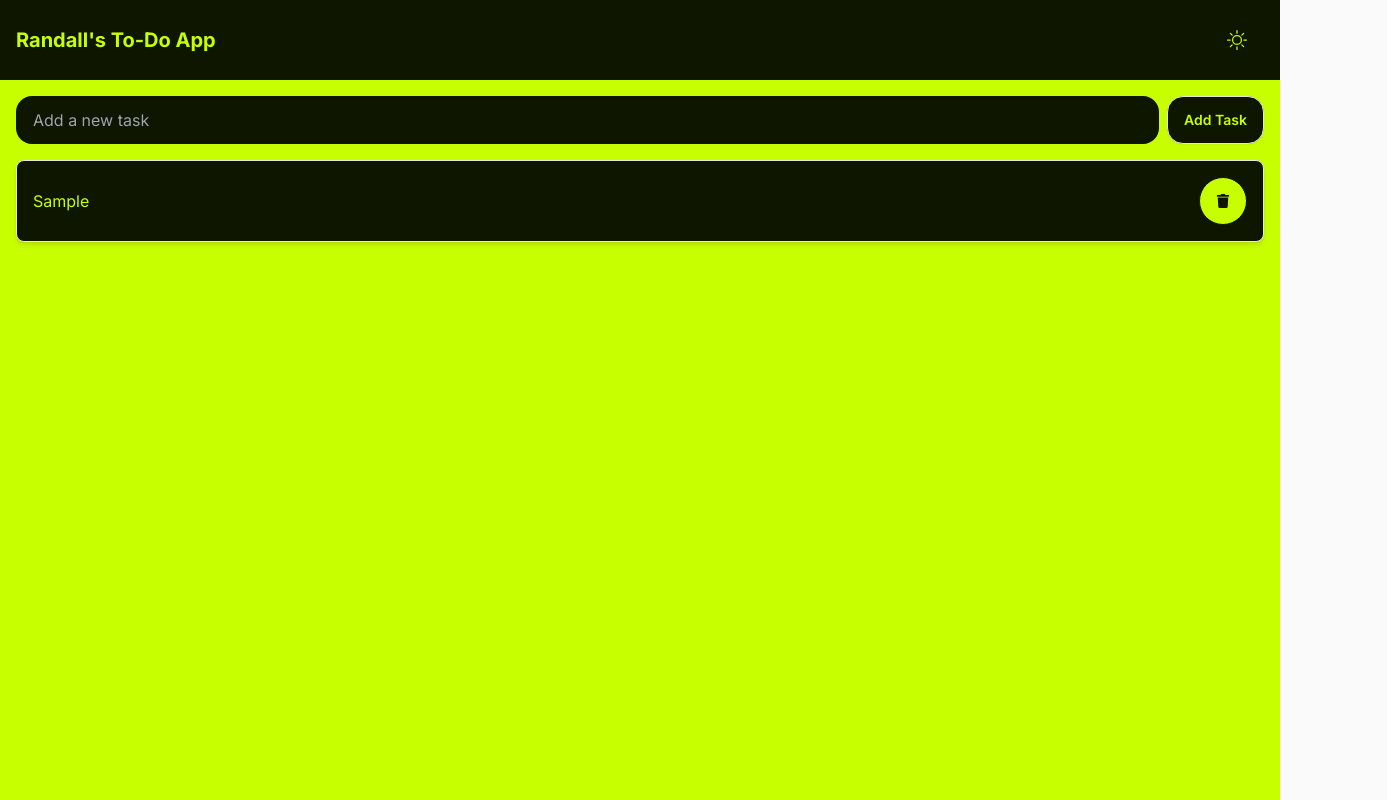
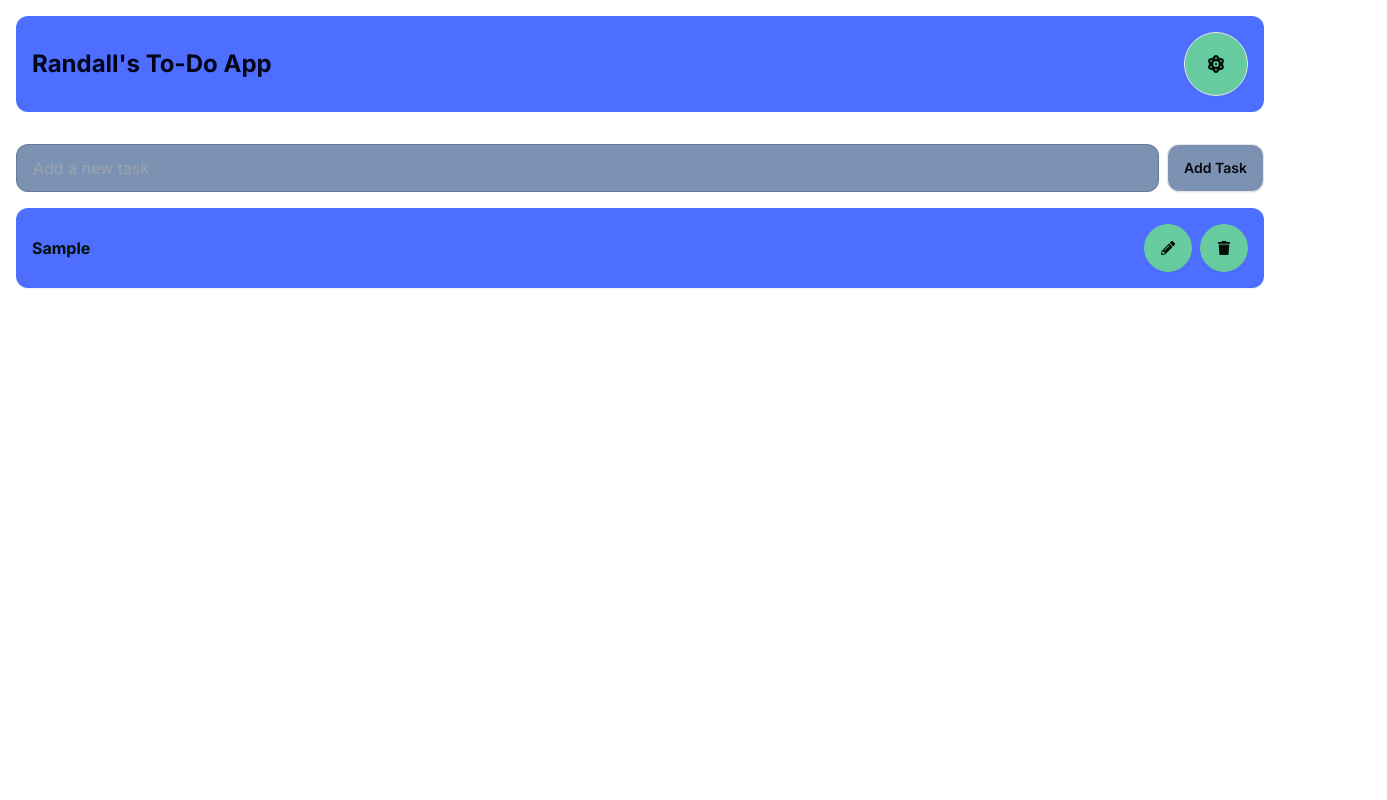
Before and after one commit to Lokie-ree/react-todo, a Next.js app: page / in a window 1280 px wide. Both pictures are taken after typing "Sample" into the empty fields and a click on the button "Add Task". Shown: the whole page, 1387 px wide, since content can reach past the window. Built offline with nearby package versions, Linux system fonts and the light colour scheme.

Commit message:
fixed TaskList padding issues, added new themes to ThemeController, added an edit button/Delete & Edit modal

```diff
--- /dev/null
+++ b/src/app/components/DeleteModal.jsx
@@ -0,0 +1,31 @@
+import React from "react";
+
+const DeleteModal = () => {
+  return (
+    <div className="flex flex-col justify-center text-center">
+      {/* Open the modal using document.getElementById('ID').showModal() method */}
+      <dialog id="delete_modal" className="modal modal-bottom sm:modal-middle">
+        <div className=" modal-box bg-secondary ">
+          <p className="text-lg py-4">
+            Are you sure you want to delete the task?
+          </p>
+          <div className="modal-action justify-center">
+            <form method="dialog">
+              {/* if there is a button in form, it will close the modal */}
+              <div className="flex gap-4">
+                <button className="btn bg-primary text-secondary-content rounded-xl">
+                  Cancel
+                </button>
+                <button className="btn bg-accent text-secondary-content rounded-xl">
+                  Delete
+                </button>
+              </div>
+            </form>
+          </div>
+        </div>
+      </dialog>
+    </div>
+  );
+};
+
+export default DeleteModal;
--- /dev/null
+++ b/src/app/components/EditModal.jsx
@@ -0,0 +1,32 @@
+import React from "react";
+
+const EditModal = () => {
+  return (
+    <div className="flex flex-col justify-center text-center">
+      {/* Open the modal using document.getElementById('ID').showModal() method */}
+      <dialog id="edit_modal" className="modal modal-bottom sm:modal-middle">
+        <div className=" modal-box bg-secondary ">
+          <h3 className="font-bold text-2xl py-3">EDIT TASK!!!</h3>
+          <p className="text-lg py-4">
+            Press ESC key or click the button below to close
+          </p>
+          <div className="modal-action justify-center">
+            <form method="dialog">
+              {/* if there is a button in form, it will close the modal */}
+              <div className="flex gap-4">
+                <button className="btn bg-primary text-secondary-content rounded-xl">
+                  Cancel
+                </button>
+                <button className="btn bg-accent text-secondary-content rounded-xl">
+                  Save
+                </button>
+              </div>
+            </form>
+          </div>
+        </div>
+      </dialog>
+    </div>
+  );
+};
+
+export default EditModal;
--- a/src/app/components/Header.jsx
+++ b/src/app/components/Header.jsx
@@ -1,33 +1,19 @@
-'use client'
+"use client";
 
-import React from 'react'
-import { BsSun, BsMoon } from 'react-icons/bs'
+import React from "react";
+import ThemeController from "./ThemeController";
 
 const Header = () => {
-
-  const toggleTheme = () => {
-    const html = document.documentElement;
-    html.setAttribute('data-theme',
-      html.getAttribute('data-theme') === 'acid' ? 'sunset': 'acid');
-  }
-
   return (
     <>
-      <header className="flex justify-between items-center p-4 bg-accent-content">
-        <h1 className="text-xl text-accent font-bold">Randall's To-Do App</h1>
-        <button
-          className="btn btn-ghost bg-accent-content text-accent rounded-full text-xl"
-          onClick={toggleTheme}
-          aria-label="Toggle Dark Mode"
-        >
-          <BsSun className="block dark:hidden"/>
-          <BsMoon className="hidden dark:block"/>
-        </button>
+      <header className="flex justify-between items-center m-4 p-4 bg-primary rounded-xl">
+        <h1 className="text-2xl text-primary-content font-bold">
+          Randall's To-Do App
+        </h1>
+        <ThemeController />
       </header>
     </>
+  );
+};
 
-
-  )
-}
-
-export default Header
+export default Header;
--- a/src/app/components/Task.jsx
+++ /dev/null
@@ -1,20 +0,0 @@
-'use client'
-
-import React from 'react'
-import { FaTrash } from 'react-icons/fa'
-
-const Task = ({ task, onDelete }) => {
-  return (
-    <div className="flex justify-between items-center p-4 mb-2 border bg-accent-content rounded-lg shadow-md">
-      <span>{task.text}</span>
-      <button
-        className="btn btn-accent btn-circle border-accent-content"
-        onClick={() => onDelete(task.id)}
-      >
-        <FaTrash />
-      </button>
-    </div>
-  )
-}
-
-export default Task
--- /dev/null
+++ b/src/app/components/TaskItem.jsx
@@ -0,0 +1,28 @@
+"use client";
+
+import React from "react";
+import { FaTrash, FaPencilAlt } from "react-icons/fa";
+
+const Task = ({ task, onDelete, onEdit }) => {
+  return (
+    <div className="flex justify-between items-center bg-primary text-accent-content p-4 rounded-xl shadow-sm">
+      <span>{task.text}</span>
+      <div className="flex gap-2">
+        <button
+          className="btn btn-accent btn-circle"
+          onClick={() => document.getElementById("edit_modal").showModal()}
+        >
+          <FaPencilAlt />
+        </button>
+        <button
+          className="btn btn-accent btn-circle"
+          onClick={() => document.getElementById("delete_modal").showModal()}
+        >
+          <FaTrash />
+        </button>
+      </div>
+    </div>
+  );
+};
+
+export default Task;
--- a/src/app/components/TaskList.jsx
+++ b/src/app/components/TaskList.jsx
@@ -1,14 +1,14 @@
-import React from 'react'
-import Task from './Task'
+import React from "react";
+import Task from "./TaskItem";
 
-const TaskList = ({ tasks, onDelete }) => {
+const TaskList = ({ tasks, onDelete, onEdit }) => {
   return (
-      <div className="bg-accent-content text-accent rounded-box">
-        {tasks.map((task) => (
-        <Task key={task.id} task={task} onDelete={onDelete} />
+    <div className="flex flex-col gap-4 text-accent font-bold rounded-xl">
+      {tasks.map((task) => (
+        <Task key={task.id} task={task} onDelete={onDelete} onEdit={onEdit} />
       ))}
-      </div>
-  )
-}
+    </div>
+  );
+};
 
-export default TaskList
+export default TaskList;
--- /dev/null
+++ b/src/app/components/ThemeController.jsx
@@ -0,0 +1,68 @@
+import React from "react";
+import { FaAtom } from "react-icons/fa";
+
+const ThemeController = () => {
+  return (
+    <div className="dropdown">
+      <div
+        tabIndex={0}
+        role="button"
+        className="btn btn-circle bg-accent text-accent-content sm:btn-sm md:btn-md lg:btn-lg"
+      >
+        <FaAtom className="text-lg" />
+      </div>
+      <ul
+        tabIndex={0}
+        className="dropdown-content bg-base-300 rounded-box z-[1] w-52 p-2 shadow-2xl"
+      >
+        <li>
+          <input
+            type="radio"
+            name="theme-dropdown"
+            className="theme-controller btn btn-sm btn-block btn-ghost justify-start"
+            aria-label="Default"
+            value="default"
+          />
+        </li>
+        <li>
+          <input
+            type="radio"
+            name="theme-dropdown"
+            className="theme-controller btn btn-sm btn-block btn-ghost justify-start"
+            aria-label="Retro"
+            value="retro"
+          />
+        </li>
+        <li>
+          <input
+            type="radio"
+            name="theme-dropdown"
+            className="theme-controller btn btn-sm btn-block btn-ghost justify-start"
+            aria-label="Pastel"
+            value="pastel"
+          />
+        </li>
+        <li>
+          <input
+            type="radio"
+            name="theme-dropdown"
+            className="theme-controller btn btn-sm btn-block btn-ghost justify-start"
+            aria-label="Halloween"
+            value="halloween"
+          />
+        </li>
+        <li>
+          <input
+            type="radio"
+            name="theme-dropdown"
+            className="theme-controller btn btn-sm btn-block btn-ghost justify-start"
+            aria-label="Forest"
+            value="forest"
+          />
+        </li>
+      </ul>
+    </div>
+  );
+};
+
+export default ThemeController;
--- a/src/app/layout.js
+++ b/src/app/layout.js
@@ -1,5 +1,6 @@
 import { Inter } from "next/font/google";
 import "./globals.css";
+import Header from "./components/Header";
 
 const inter = Inter({ subsets: ["latin"] });
 
@@ -12,6 +13,7 @@ export default function RootLayout({ children }) {
   return (
     <html lang="en">
       <body className={inter.className}>
+        <Header />
         {children}
       </body>
     </html>
--- a/src/app/page.js
+++ b/src/app/page.js
@@ -1,44 +1,49 @@
-'use client'
+"use client";
 
-import React, { useState } from 'react'
-import Header from "./components/Header";
+import React, { useState } from "react";
 import TaskList from "./components/TaskList";
+import EditModal from "./components/EditModal";
+import DeleteModal from "./components/DeleteModal";
 
 export default function Home() {
+  const [tasks, setTasks] = useState([]);
+  const [taskText, setTaskText] = useState("");
+  const [taskEdit, setTaskEdit] = useState("");
 
-  const [tasks, setTasks] = useState([]);
-  const [taskText, setTaskText] = useState('');
-
-  const addTask = () => {
-    if(taskText.trim() !== '') {
+  const addTask = (e) => {
+    e.preventDefault();
+    if (taskText.trim() !== "") {
       setTasks([...tasks, { id: Date.now(), text: taskText }]);
-      setTaskText('');
+      setTaskText("");
     }
-  }
+  };
 
   const deleteTask = (id) => {
     setTasks(tasks.filter((task) => task.id !== id));
-  }
+  };
 
   return (
-    <div className="min-h-screen bg-accent">
-      <Header />
+    <div className="max-h-screen w-full">
       <main className="p-4">
-        <div className="flex mb-4">
+        <form className="flex mb-4" onSubmit={addTask}>
           <input
             type="text"
-            className="input input-bordered bg-accent-content text-accent flex-grow"
+            className="input input-bordered bg-secondary flex-grow rounded-xl"
             value={taskText}
             onChange={(e) => setTaskText(e.target.value)}
             placeholder="Add a new task"
           />
-          <button className="btn bg-accent-content text-accent ml-2" onClick={addTask}>
+          <button
+            className="btn bg-secondary text-secondary-content ml-2 rounded-xl"
+            onClick={addTask}
+          >
             Add Task
           </button>
-        </div>
+        </form>
         <TaskList tasks={tasks} onDelete={deleteTask} />
+        <EditModal />
+        <DeleteModal />
       </main>
-
     </div>
   );
 }
--- a/tailwind.config.js
+++ b/tailwind.config.js
@@ -9,8 +9,8 @@ module.exports = {
     extend: {},
   },
 
-  plugins: [require('daisyui')],
+  plugins: [require("daisyui")],
   daisyui: {
-    themes: ["acid", "sunset"],
+    themes: ["corporate", "retro", "pastel", "halloween", "forest"],
   },
 };
```
